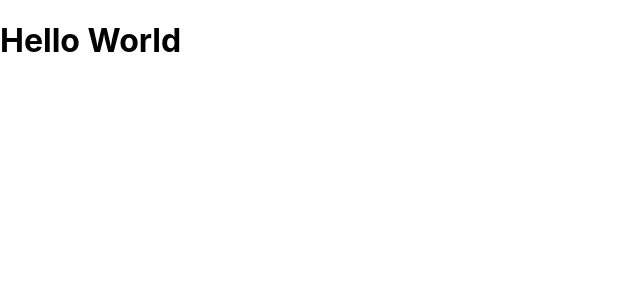
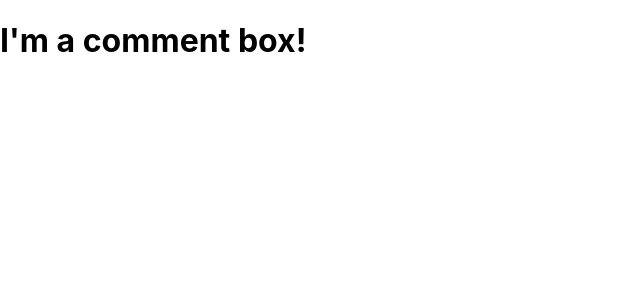
Before and after one commit to The-Adam-The/week_7_day_2_comment_box, a React (Create React App) app: page / in a window 1280 px wide. Shown: the top 300 px of the page, without its empty margins (0-640 px from the left). Built offline with nearby package versions, Linux system fonts and the light colour scheme.

Commit message:
comment box created

```diff
--- a/src/App.js
+++ b/src/App.js
@@ -1,8 +1,9 @@
 import './App.css';
+import CommentBox from "./containers/CommentBox";
 
 function App() {
   return (
-    <h1>Hello World</h1>
+    <CommentBox />
   );
 }
 
--- a/src/containers/CommentBox.js
+++ b/src/containers/CommentBox.js
@@ -1,5 +1,7 @@
 const CommentBox = () => {
     return (
-        <h1>I'm a commentbox!</h1>
-    )
-}
+        <h1>I'm a comment box!</h1>
+    );
+};
+
+export default CommentBox;
```
